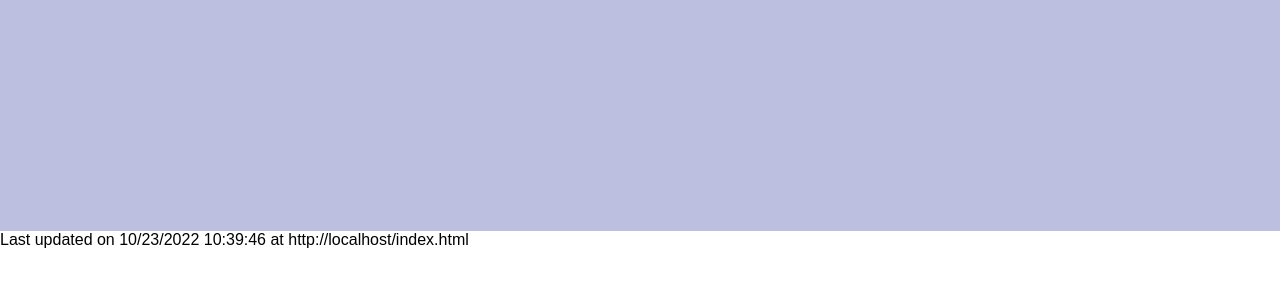
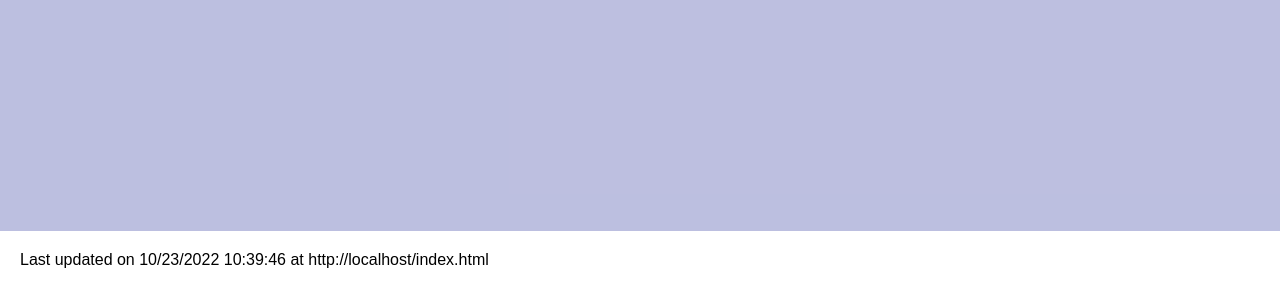
Before and after one commit to Shafaet1074/My-personal-porfolio-website, a plain HTML site: page index.html in a window 1280 px wide. Shown: the part 569-858 px from the top of the page. Before the commit the page ends 818 px from the top, so only its background shows below. Drawn offline with Linux system fonts and the light colour scheme.

Commit message:
Update index.html

```diff
--- a/index.html
+++ b/index.html
@@ -43,7 +43,7 @@
 
 
 </header>
-<div id="modified_date"></div>
+<div id="modified_date" style="padding: 20px"></div>
 <script>
     const page_location = window.location.href;
     const text = document.lastModified;
```
